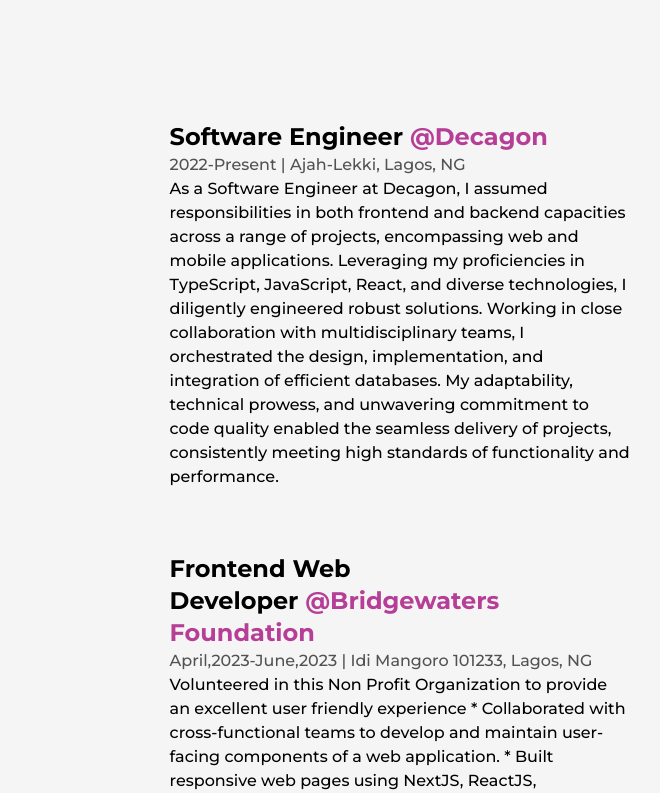
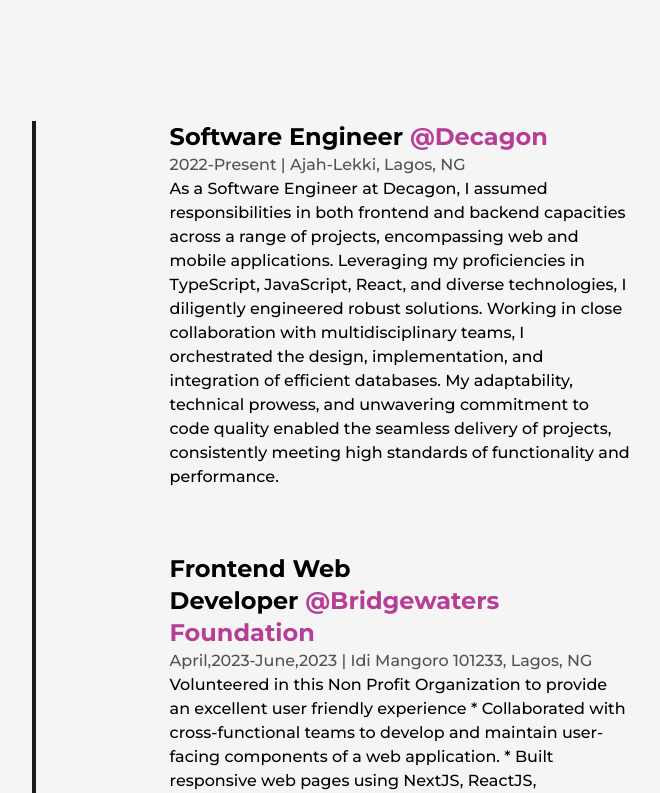
Before and after one commit to lacegiovanni17/Nextjs-dev-Portfolio, a Next.js app: page /about in a window 1280 px wide. Shown: the part 2587-3380 px from the top of the page, without its empty margins (256-916 px from the left). Built offline with nearby package versions, Linux system fonts and the light colour scheme.

Commit message:
added new feat

```diff
--- a/src/components/Experience.js
+++ b/src/components/Experience.js
@@ -29,7 +29,8 @@
       <h2 className="font-bold text-8xl mb-32 w-full text-center">
         Experience
       </h2>
-      <div className="w-[75%] mx-auto relative ">
+          <div className="w-[75%] mx-auto relative">
+              <div className="absolute left-8 top-0 w-[4px] h-full bg-dark origin-top"/>
         <ul className="w-full flex flex-col items-start justify-between ml-4">
           <Details
             position="Software Engineer"
```
